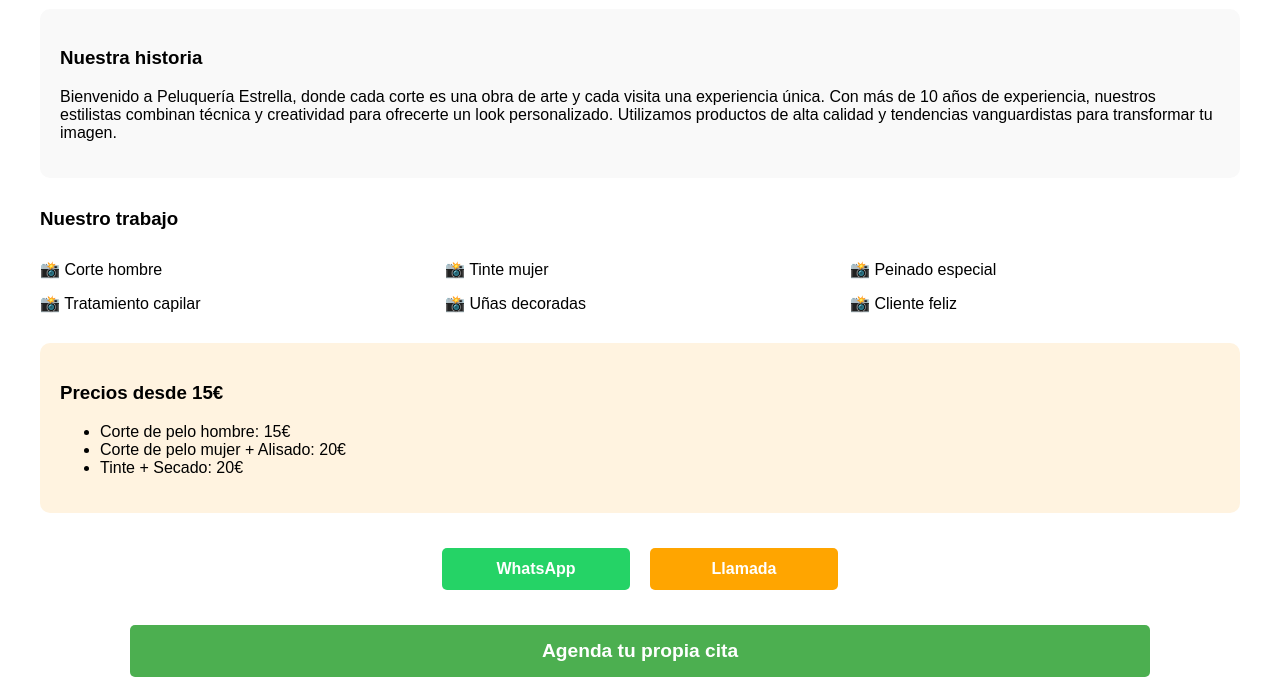
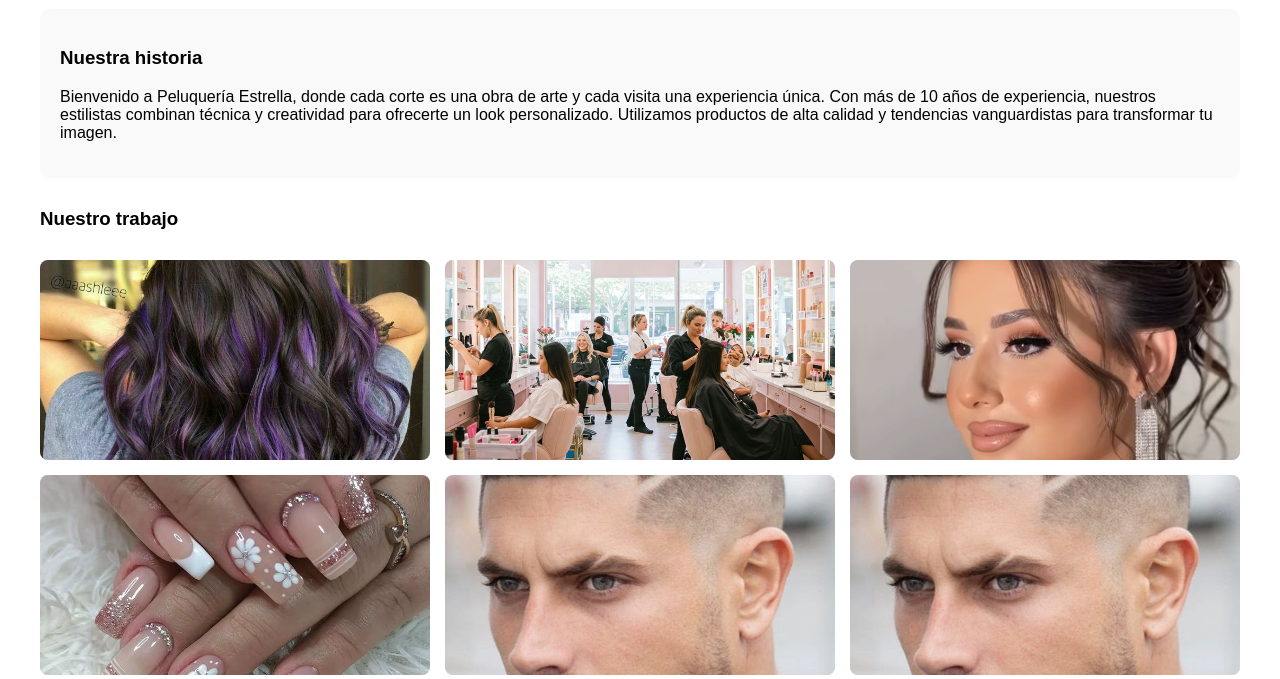
Before and after one commit to appmamaemprende5/peluqueria-estrella, a plain HTML site: page index.html in a window 1280 px wide. Shown: the part 293-972 px from the top of the page. Drawn offline with Linux system fonts and the light colour scheme.

Commit message:
Update index.html

```diff
--- a/index.html
+++ b/index.html
@@ -1,3 +1,4 @@
+
 <!DOCTYPE html>
 <html lang="es">
 <head>
@@ -143,14 +144,16 @@
 
     <!-- Galería de fotos -->
     <h3>Nuestro trabajo</h3>
-    <div class="galeria">
-        <div class="img-placeholder">📸 Corte hombre</div>
-        <div class="img-placeholder">📸 Tinte mujer</div>
-        <div class="img-placeholder">📸 Peinado especial</div>
-        <div class="img-placeholder">📸 Tratamiento capilar</div>
-        <div class="img-placeholder">📸 Uñas decoradas</div>
-        <div class="img-placeholder">📸 Cliente feliz</div>
-    </div>
+
+<div class="galeria">
+    <img src="1756942945957.jpg" alt="Corte niño">
+    <img src="1756942945987.jpg" alt="Uñas decoradas">
+    <img src="1756942946017.jpg" alt="Cabello violeta">
+    <img src="1756942945923.jpg" alt="Salón de peluquería">
+    <img src="1756942946044.jpg" alt="Peinado boda">
+    <img src="1756942946044.jpg" alt="Tinte mujer">
+</div>
+
 
     <!-- Precios -->
     <div class="precios">
```
